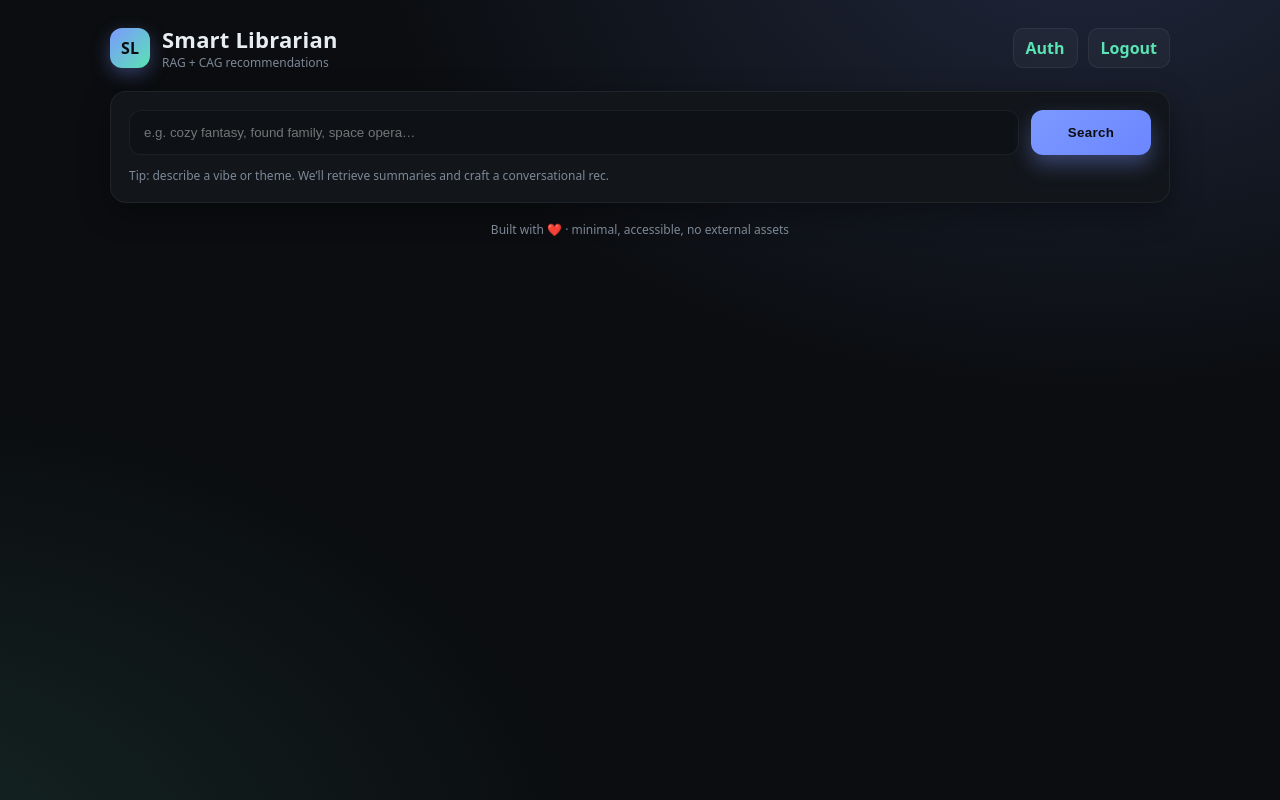
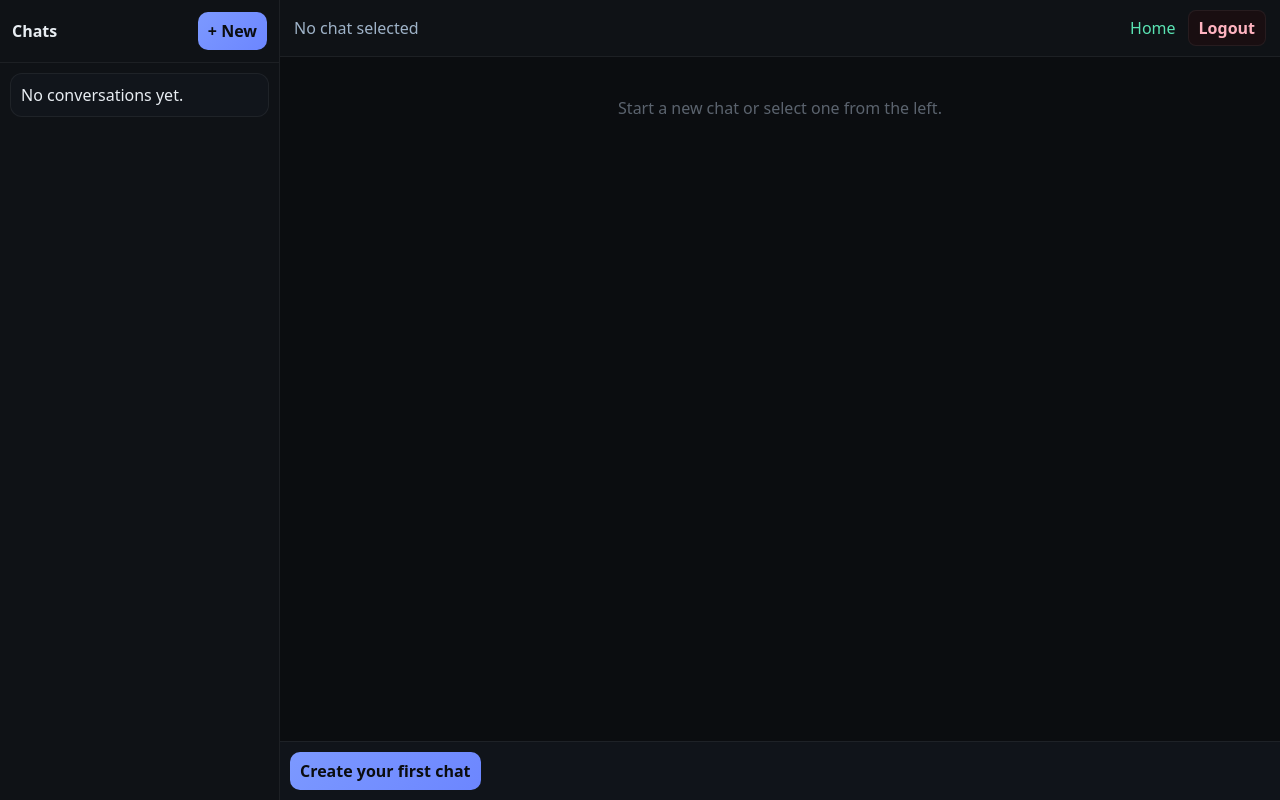
Before and after one commit to Andrei-Mihnea/LLM_Homework, a Flask app: template smart_librarian/templates/index.html in a window 1280 px wide. Run offline with Flask 3, Linux system fonts and the light colour scheme; the template is opened without the code that fills it, so the values that code supplies are empty.

Commit message:
Added implementation of chat like communication with the ai assistant(future improvements soon for better integration :d)(took a while lol)

```diff
--- a/smart_librarian/templates/index.html
+++ b/smart_librarian/templates/index.html
@@ -1,169 +1,129 @@
+<!-- templates/index.html -->
 <!DOCTYPE html>
-<html lang="en">
+<html>
 <head>
-  <meta charset="utf-8" />
-  <title>Smart Librarian · Search</title>
-  <meta name="viewport" content="width=device-width, initial-scale=1" />
+  <meta charset="utf-8"/>
+  <title>Smart Librarian</title>
+  <meta name="viewport" content="width=device-width, initial-scale=1"/>
   <style>
     :root{
-      --bg:#0b0d10;
-      --card:#12151a;
-      --muted:#7d8896;
-      --text:#e8edf2;
-      --accent:#7c99ff;
-      --accent-2:#5ae3b3;
-      --border:rgba(255,255,255,0.06);
-      --ring:rgba(124,153,255,.4);
-      --shadow: 0 10px 30px rgba(0,0,0,.35);
-      --radius:16px;
+      --bg:#0b0d10; --panel:#11151b; --muted:#7d8896; --text:#e8edf2; --border:rgba(255,255,255,.06);
+      --accent1:#7c99ff; --accent2:#6c86ff; --accent3:#5ae3b3;
     }
     *{box-sizing:border-box}
-    html,body{height:100%}
     body{
-      margin:0; padding:24px;
-      font-family: system-ui, -apple-system, Segoe UI, Roboto, Inter, "Helvetica Neue", Arial;
-      background:
-        radial-gradient(1200px 800px at 85% -10%, rgba(124,153,255,.18), transparent 60%),
-        radial-gradient(1200px 800px at -10% 110%, rgba(90,227,179,.12), transparent 60%),
-        var(--bg);
-      color:var(--text);
+      margin:0;background:var(--bg);color:var(--text);
+      font-family:system-ui,Segoe UI,Inter,Arial;
+      height:100vh;display:grid;grid-template-columns:280px 1fr;
     }
 
-    .container{ max-width: 1060px; margin: 0 auto; }
+    .side{border-right:1px solid var(--border);background:#0f1216;height:100vh;display:flex;flex-direction:column}
+    .side .top{padding:12px;border-bottom:1px solid var(--border);display:flex;justify-content:space-between;align-items:center}
+    .btn{display:inline-block;padding:8px 10px;background:linear-gradient(135deg,var(--accent1),var(--accent2));color:#0b0d10;border-radius:10px;text-decoration:none;font-weight:700}
+    .list{padding:10px;display:flex;flex-direction:column;gap:8px;overflow:auto}
+    .row{background:var(--panel);border:1px solid var(--border);border-radius:12px;padding:10px}
+    .row a{color:var(--accent3);text-decoration:none}
+    .row small{color:var(--muted);display:block;margin-top:4px}
+    .row form{margin-top:8px}
+    .danger{padding:6px 8px;border-radius:8px;border:1px solid var(--border);background:#190e11;color:#ffb3c0;cursor:pointer}
 
-    /* header */
-    .topbar{
-      display:flex; align-items:center; justify-content:space-between; gap:16px;
-      margin-bottom: 20px;
-    }
-    .logo{
-      display:flex; align-items:center; gap:12px;
-    }
-    .badge{
-      width:40px; height:40px; border-radius:12px;
-      background:linear-gradient(135deg, var(--accent), var(--accent-2));
-      display:grid; place-items:center; color:#0b0d10; font-weight:800; box-shadow: 0 6px 18px rgba(124,153,255,.35);
-    }
-    .brand-title{ margin:0; font-size:22px; letter-spacing:.2px; }
-    .muted{ color:var(--muted); }
+    .main{height:100vh;display:flex;flex-direction:column}
+    .bar{padding:10px 14px;border-bottom:1px solid var(--border);display:flex;justify-content:space-between;align-items:center;background:#0f1216}
+    .area{flex:1;display:flex;justify-content:center}
+    .inner{width:min(900px,100%);padding:16px;display:flex;flex-direction:column;gap:10px;overflow-y:auto}
+    .bubble{max-width:75%;padding:10px 12px;border-radius:14px;border:1px solid var(--border);line-height:1.5;white-space:pre-wrap}
+    .user{align-self:flex-end;background:#0e1116}
+    .assistant{align-self:flex-start;background:#141a23}
+    .meta{font-size:12px;color:var(--muted);margin:4px 2px}
 
-    .nav{
-      display:flex; gap:10px; align-items:center; flex-wrap:wrap;
-    }
-    .link{
-      color:var(--accent-2); text-decoration:none; font-weight:600;
-      padding:8px 12px; border-radius:10px; border:1px solid var(--border); background: rgba(255,255,255,.03);
-    }
-    .link:hover{ text-decoration:underline; }
+    .composer{padding:10px;border-top:1px solid var(--border);background:#10141a}
+    form.chat{display:flex;gap:8px;align-items:flex-start}
+    .field{flex:1;display:flex;flex-direction:column;gap:8px}
+    .field label{font-size:12px;color:var(--muted)}
+    input[type="text"]{flex:1;background:#0e1116;border:1px solid var(--border);border-radius:10px;color:var(--text);padding:10px}
+    .actions{display:flex;gap:8px}
+    button.send{padding:10px 12px;border-radius:10px;border:0;background:linear-gradient(135deg,var(--accent1),var(--accent2));color:#0b0d10;font-weight:800;cursor:pointer}
 
-    /* search card */
-    .card{
-      background: var(--card);
-      border:1px solid var(--border);
-      box-shadow: var(--shadow);
-      border-radius: var(--radius);
-      padding:18px;
-    }
-    .search{
-      display:grid; gap:12px;
-    }
-    .row{
-      display:grid; grid-template-columns: 1fr auto; gap:12px;
-    }
-    @media (max-width:640px){ .row{ grid-template-columns: 1fr; } }
+    .empty{opacity:.7;color:var(--muted);padding:24px;text-align:center}
 
-    .input{
-      width:100%; padding:14px 14px; border-radius:12px;
-      background:#0e1116; color:var(--text);
-      border:1px solid var(--border); outline: none;
-    }
-    .input:focus{ border-color:var(--accent); box-shadow: 0 0 0 3px var(--ring); }
-
-    .btn{
-      appearance:none; border:0; cursor:pointer; font-weight:800; letter-spacing:.3px;
-      padding:14px 16px; border-radius:12px; min-width:120px;
-      background:linear-gradient(135deg, var(--accent), #6c86ff);
-      color:#0b0d10; box-shadow: 0 10px 20px rgba(124,153,255,.35);
-    }
-    .btn:hover{ filter:saturate(1.05) brightness(1.02); }
-
-    /* assistant */
-    .assistant{
-      margin-top:16px; padding:16px; border-radius:14px;
-      background: linear-gradient(180deg, rgba(255,255,255,.06), rgba(255,255,255,.03));
-      border:1px solid var(--border);
-    }
-    .assistant h3{ margin:0 0 8px; font-size:16px; }
-    .assistant p{ margin:0; color:var(--text); line-height:1.6; }
-
-    /* results */
-    .results{
-      display:grid; gap:12px; margin-top:18px;
-    }
-    .result{
-      padding:14px; border-radius:14px; border:1px solid var(--border); background:#0f1318;
-    }
-    .result h4{ margin:0 0 4px; font-size:16px; }
-    .meta{ color:var(--muted); font-size:12px; margin-bottom:8px; }
-    .summary{ margin:0; color:var(--text); line-height:1.6; }
-
-    /* footer */
-    .foot{
-      text-align:center; color:var(--muted); font-size:12px; margin: 18px 0 6px;
-    }
+    .nav-links{display:flex;gap:12px;align-items:center}
+    .logout-btn{padding:6px 10px;border-radius:8px;background:#190e11;color:#ffb3c0;text-decoration:none;font-weight:600;border:1px solid var(--border)}
   </style>
 </head>
 <body>
-  <div class="container">
+  <!-- Sidebar -->
+  <aside class="side">
+    <div class="top">
+      <strong>Chats</strong>
+      <a class="btn" href="/home/new">+ New</a>
+    </div>
+    <div class="list">
+      {% if conversations %}
+        {% for c in conversations %}
+          <div class="row">
+            <a href="/home/open/{{ c.id }}">{{ c.title }}</a>
+            <small>Updated {{ c.updated_at }}</small>
+            <form action="/home/delete/{{ c.id }}" method="POST">
+              <button class="danger" type="submit">Delete</button>
+            </form>
+          </div>
+        {% endfor %}
+      {% else %}
+        <div class="row">No conversations yet.</div>
+      {% endif %}
+    </div>
+  </aside>
 
-    <!-- header -->
-    <header class="topbar">
-      <div class="logo">
-        <div class="badge">SL</div>
-        <div>
-          <h1 class="brand-title">Smart Librarian</h1>
-          <div class="muted" style="font-size:12px">RAG + CAG recommendations</div>
-        </div>
+  <!-- Main chat -->
+  <main class="main">
+    <div class="bar">
+      <div>
+        {% if current %}
+          <span style="color:#9fb3c8">#{{ current.id }}</span>
+          <span style="margin-left:6px">{{ current.title }}</span>
+        {% else %}
+          <span style="color:#9fb3c8">No chat selected</span>
+        {% endif %}
       </div>
-      <nav class="nav">
-        <a class="link" href="/auth/index">Auth</a>
-        <a class="link" href="/auth/logout">Logout</a>
-      </nav>
-    </header>
+      <div class="nav-links">
+        <a style="color:var(--accent3);text-decoration:none" href="/home/index">Home</a>
+        <a class="logout-btn" href="/auth/logout">Logout</a>
+      </div>
+    </div>
 
-    <!-- search -->
-    <section class="card">
-      <form class="search" action="/home/search" method="POST">
-        <div class="row">
-          <input class="input" name="query" type="text" placeholder="e.g. cozy fantasy, found family, space opera…" value="{{ query|default('', true) }}">
-          <button class="btn" type="submit">Search</button>
-        </div>
-        <div class="muted" style="font-size:12px">
-          Tip: describe a vibe or theme. We’ll retrieve summaries and craft a conversational rec.
-        </div>
-      </form>
+    <div class="area">
+      <div class="inner" id="scroll">
+        {% if current and current.messages %}
+          {% for m in current.messages %}
+            <div class="meta">{{ loop.index }} · {{ m.role }}</div>
+            <div class="bubble {% if m.role == 'user' %}user{% else %}assistant{% endif %}">{{ m.content }}</div>
+          {% endfor %}
+        {% else %}
+          <div class="empty">Start a new chat or select one from the left.</div>
+        {% endif %}
+      </div>
+    </div>
 
-      {% if gpt_reply %}
-        <div class="assistant">
-          <h3>🤖 Assistant</h3>
-          <p>{{ gpt_reply }}</p>
-        </div>
+    <div class="composer">
+      {% if current %}
+        <form class="chat" action="/home/send/{{ current.id }}" method="POST" autocomplete="off">
+          <div class="field" style="max-width:720px">
+            <label for="message">Your message</label>
+            <input id="message" type="text" name="message" placeholder="Ask for cozy fantasy with found family..." required />
+          </div>
+          <div class="actions">
+            <button class="send" type="submit">Send</button>
+          </div>
+        </form>
+      {% else %}
+        <a class="btn" href="/home/new">Create your first chat</a>
       {% endif %}
+    </div>
+  </main>
 
-      {% if results %}
-        <div class="results">
-          {% for r in results %}
-            <article class="result">
-              <h4>{{ r.title }}</h4>
-              <div class="meta">Relevance: {{ r.score }}</div>
-              <p class="summary">{{ r.summary }}</p>
-            </article>
-          {% endfor %}
-        </div>
-      {% endif %}
-    </section>
-
-    <p class="foot">Built with ❤️ · minimal, accessible, no external assets</p>
-  </div>
+  <script>
+    const sc = document.getElementById('scroll');
+    if (sc) sc.scrollTop = sc.scrollHeight;
+  </script>
 </body>
 </html>
```
Also changed, not shown: smart_librarian/controllers/chat_controller.py (+100 -0 lines), smart_librarian/controllers/home_controller.py (+102 -48 lines), smart_librarian/models/chat_db.py (+110 -49 lines).
